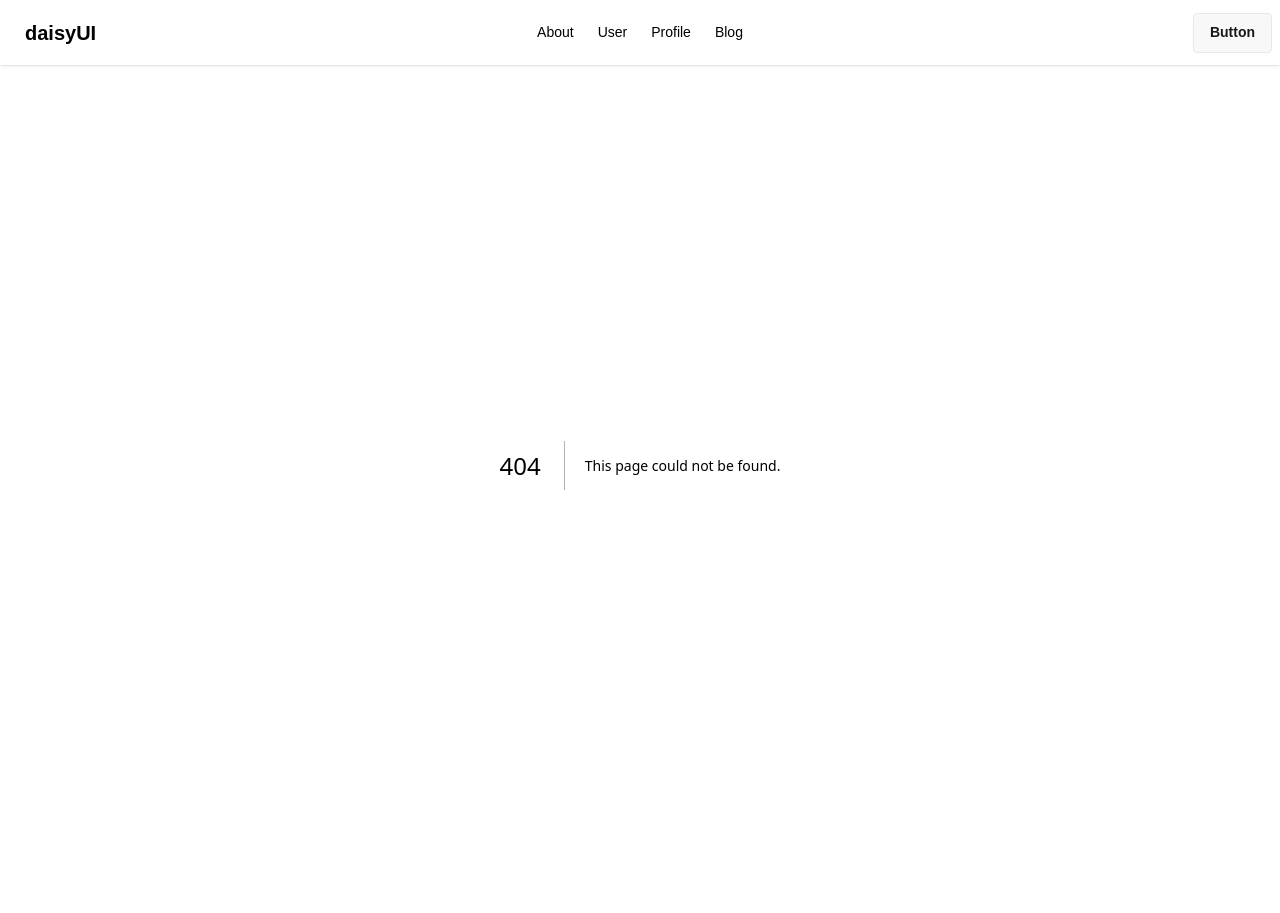
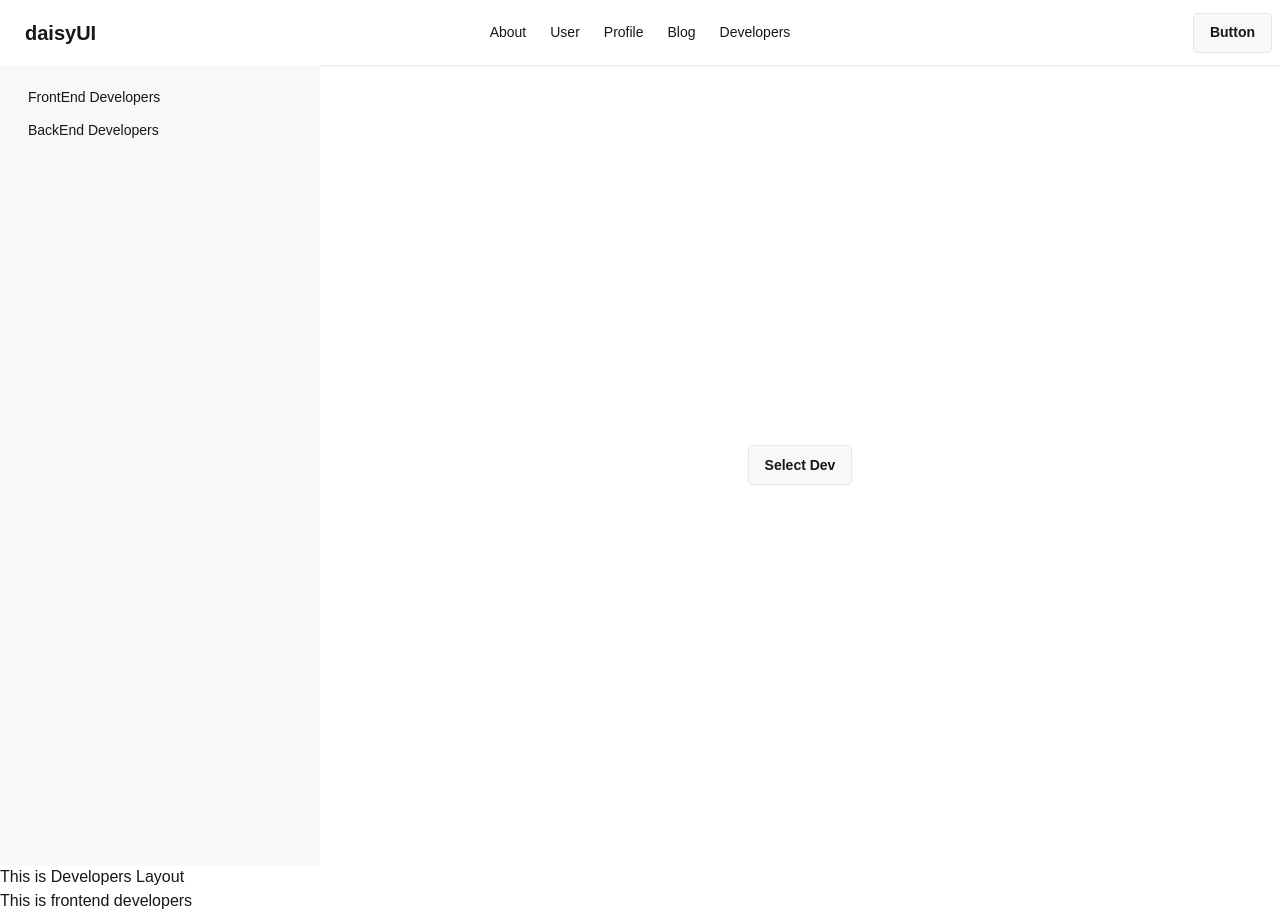
Before and after one commit to shakilkhan95/my-next-app-3, a Next.js app: page /developers/frontend in a window 1280 px wide. Before the commit this address had no page. Before the commit the page ends 865 px from the top, so only its background shows below. Built offline with nearby package versions, Linux system fonts and the light colour scheme.

Commit message:
practicing nested layout

```diff
--- a/src/app/blog/[blogId]/page.jsx
+++ b/src/app/blog/[blogId]/page.jsx
@@ -50,13 +50,13 @@ const blogs = [
   },
 ];
 
-const BlogDetailsPage = async ({params}) => {
+const BlogDetailsPage = async({params}) => {
   const {blogId} = await params;
   const blog = blogs.find(blog => blog.id === parseInt(blogId));
   return (
     <div>
-      <h1 className="text-3xl font-bold text-center">Blogs Details will show here</h1>
-      <div className="card card-border bg-base-100 shadow-md w-96 mx-auto">
+      <h1>Blogs Details will appear here.....</h1>
+      <div key={blog.id} className="card card-border bg-base-100 shadow-md">
         <div className="card-body">
           <h2 className="card-title">{blog.title}</h2>
           <p>{blog.content}</p>
--- /dev/null
+++ b/src/app/developers/backend/page.jsx
@@ -0,0 +1,11 @@
+
+
+const BackendPage = () => {
+    return (
+        <div>
+            <h1>This is BackEnd Developers</h1>
+        </div>
+    );
+};
+
+export default BackendPage;
--- /dev/null
+++ b/src/app/developers/frontend/page.jsx
@@ -0,0 +1,11 @@
+
+
+const FrontendPage = () => {
+    return (
+        <div>
+            <h1>This is frontend developers</h1>
+        </div>
+    );
+};
+
+export default FrontendPage;
--- /dev/null
+++ b/src/app/developers/layout.jsx
@@ -0,0 +1,14 @@
+import Sidebar from "@/components/Sidebar";
+
+
+const DevelopersLayout = ({children}) => {
+    return (
+        <div>
+            <Sidebar/>
+            <h1>This is Developers Layout</h1>
+            {children}
+        </div>
+    );
+};
+
+export default DevelopersLayout;
--- /dev/null
+++ b/src/app/developers/page.jsx
@@ -0,0 +1,11 @@
+
+
+const DevelopersPage = () => {
+    return (
+        <div>
+            <h1>Contact Our Developers</h1>
+        </div>
+    );
+};
+
+export default DevelopersPage;
--- a/src/components/Navbar.jsx
+++ b/src/components/Navbar.jsx
@@ -15,6 +15,9 @@ const Navbar = () => {
         </li>
         <li>
             <Link href="/blog">Blog</Link>
+        </li>
+        <li>
+            <Link href="/developers">Developers</Link>
         </li>
       </>
     ;
--- /dev/null
+++ b/src/components/Sidebar.jsx
@@ -0,0 +1,34 @@
+import Link from 'next/link';
+import React from 'react';
+
+const Sidebar = () => {
+    return (
+      <div className="drawer lg:drawer-open">
+        <input id="my-drawer-3" type="checkbox" className="drawer-toggle" />
+        <div className="drawer-content flex flex-col items-center justify-center">
+          {/* Page content here */}
+          <label htmlFor="my-drawer-3" className="btn drawer-button">
+            Select Dev
+          </label>
+        </div>
+        <div className="drawer-side">
+          <label
+            htmlFor="my-drawer-3"
+            aria-label="close sidebar"
+            className="drawer-overlay"
+          ></label>
+          <ul className="menu bg-base-200 min-h-full w-80 p-4">
+            {/* Sidebar content here */}
+            <li>
+              <Link href="/developers/frontend">FrontEnd Developers</Link>
+            </li>
+            <li>
+              <Link href="/developers/backend">BackEnd Developers</Link>
+            </li>
+          </ul>
+        </div>
+      </div>
+    );
+};
+
+export default Sidebar;
```
